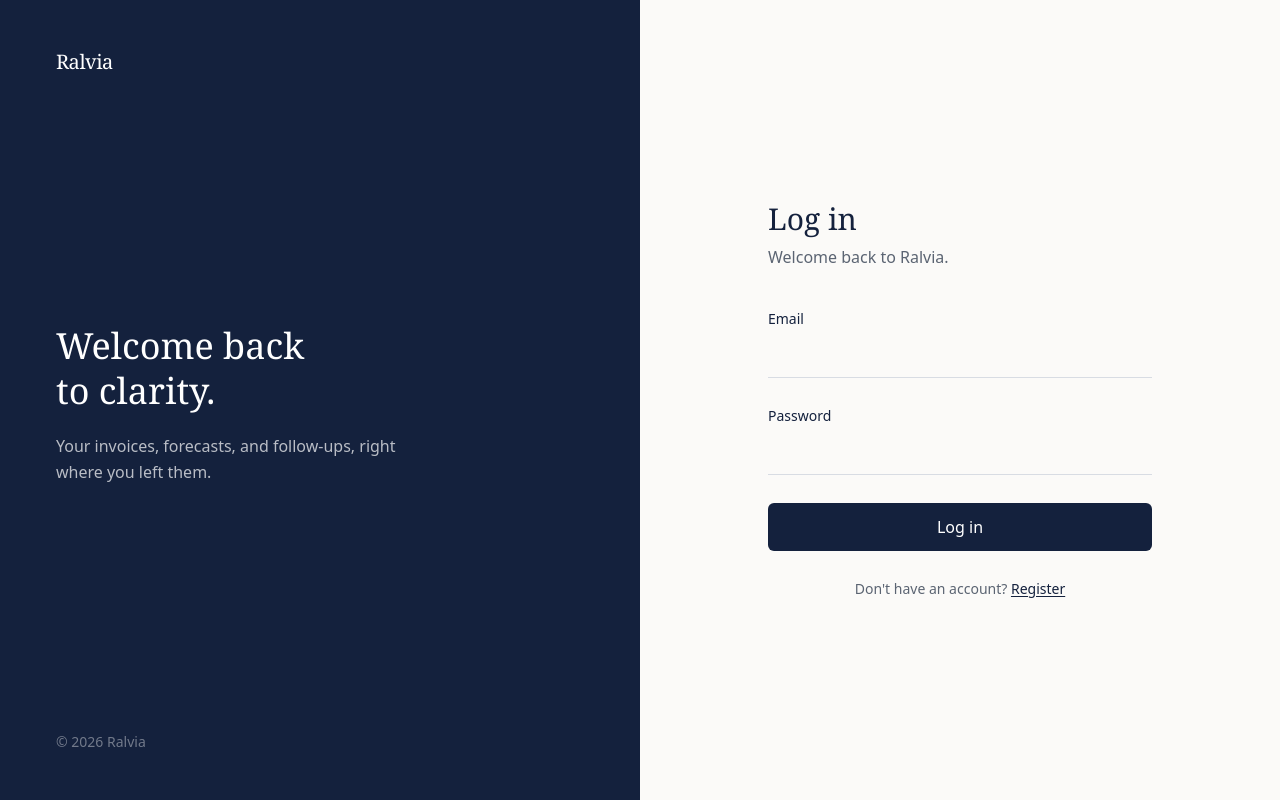
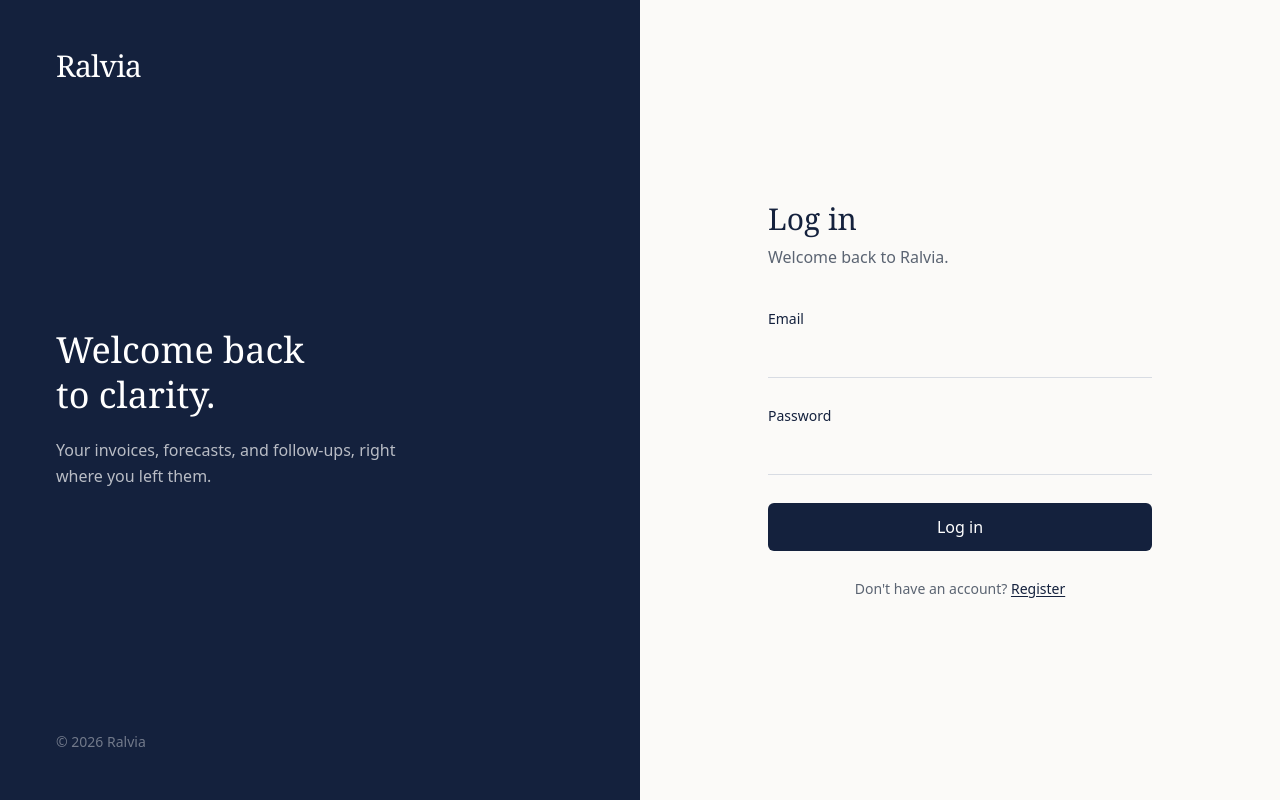
Before and after one commit to RalphKahkedjian/Ralvia, a Next.js app in the folder ralvia/: page /login in a window 1280 px wide. Built offline with nearby package versions, Linux system fonts and the light colour scheme; no server answers.

Commit message:
Changed title font size for auth pages

```diff
--- a/ralvia/src/app/login/page.tsx
+++ b/ralvia/src/app/login/page.tsx
@@ -35,7 +35,7 @@ export default function LoginPage() {
     <main className="min-h-screen grid lg:grid-cols-2 bg-[#FBFAF8]">
       {/* Brand panel */}
       <div className="hidden lg:flex flex-col justify-between bg-[#14213D] text-white px-14 py-12">
-        <span className="font-serif text-xl tracking-tight cursor-pointer" onClick={()=> {
+        <span className="font-serif text-3xl tracking-tight cursor-pointer" onClick={()=> {
           router.push('/')
         }}>Ralvia</span>
 
--- a/ralvia/src/app/register/page.tsx
+++ b/ralvia/src/app/register/page.tsx
@@ -40,7 +40,7 @@ export default function RegisterPage() {
     <main className="min-h-screen grid lg:grid-cols-2 bg-[#FBFAF8]">
       {/* Brand panel */}
       <div className="hidden lg:flex flex-col justify-between bg-[#14213D] text-white px-14 py-12">
-        <span className="font-serif text-xl tracking-tight cursor-pointer" onClick={()=> {
+        <span className="font-serif text-3xl tracking-tight cursor-pointer" onClick={()=> {
           router.push('/')
         }}>Ralvia</span>
 
```
